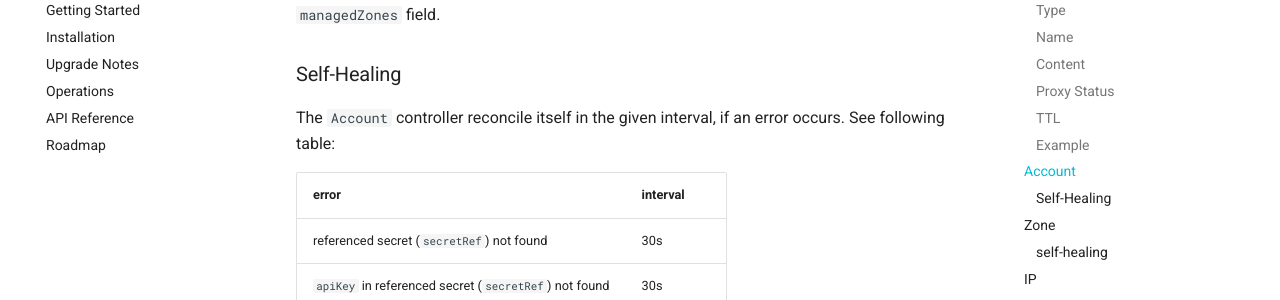
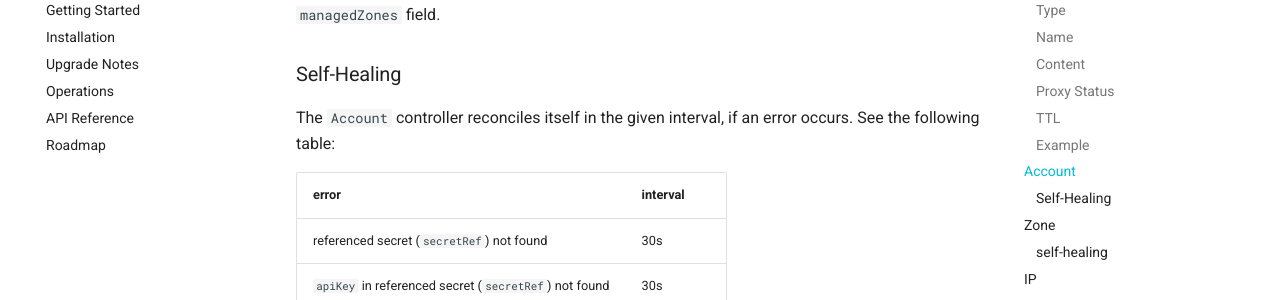
Before and after one commit to containeroo/cloudflare-operator, an MkDocs documentation site: the page built from docs/content/core_concept.md, in a window 1280 px wide and 900 px high, scrolled down 3179 px. Shown: the part 152-452 px from the top of the window. Built offline with MkDocs 1.6.1 and Material for MkDocs 9.7.7, drawn with Linux system fonts in a browser that asks for light colours; comment, search, counter and statistics services are not loaded.

Commit message:
Update docs/content/core_concept.md
Co-authored-by: Robin Scherrer <43877944+rxbn@users.noreply.github.com>

```diff
--- a/docs/content/core_concept.md
+++ b/docs/content/core_concept.md
@@ -90,7 +90,7 @@ If cloudflare-operator should only manage some zones, you can specify them in th
 
 ### Self-Healing
 
-The `Account` controller reconcile itself in the given interval, if an error occurs. See following table:
+The `Account` controller reconciles itself in the given interval, if an error occurs. See the following table:
 
 | error                                                 | interval |
 | :---------------------------------------------------- | :------- |
```
